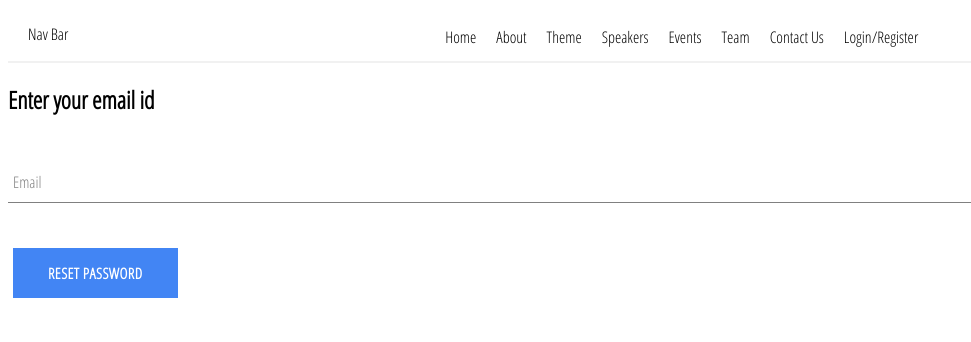
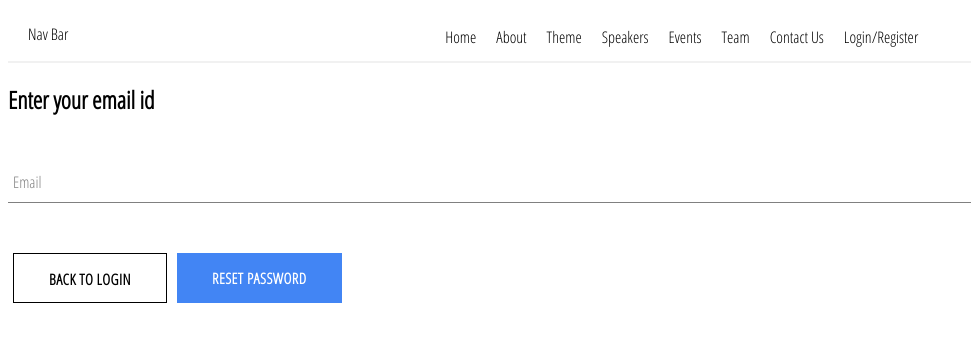
Before and after one commit to omtayade/Magnate21, a React (Create React App) app: page /signin/forgot-password in a window 1280 px wide. Shown: the top 342 px of the page, without its empty margins (0-971 px from the left). Built offline with nearby package versions, Linux system fonts and the light colour scheme; no server answers.

Commit message:
Forgot password backend done, improve styling!

```diff
--- a/src/components/forgot-password/forgot-password.component.jsx
+++ b/src/components/forgot-password/forgot-password.component.jsx
@@ -2,6 +2,7 @@ import React , {useState} from 'react';
 import FormInput from '../form-input/form-item.component'
 import CustomButton from '../custom-button/custom-button.component'
 import firebase from 'firebase/app';
+import { Link } from 'react-router-dom';
 // import 'firebase/firestore';
 // import 'firebase/auth';
 
@@ -38,7 +39,13 @@ render(){
     <div>
             <h2>Enter your email id</h2>
             <FormInput type="email" name="email" label="Email" value={this.state.email} handleChange={this.handleChange} required />
-            <CustomButton onClick={this.resetPassword} isGoogleSignIn>{''}Reset Password{''}</CustomButton>
+            <div style={{display:'flex' }}>
+                <Link to='/signin'>
+                <CustomButton inverted>{''}Back to Login{''}</CustomButton>
+                </Link>
+                <CustomButton onClick={this.resetPassword} isGoogleSignIn>{''}Reset Password{''}</CustomButton>
+            </div>
+
 
     </div>
     );
```
